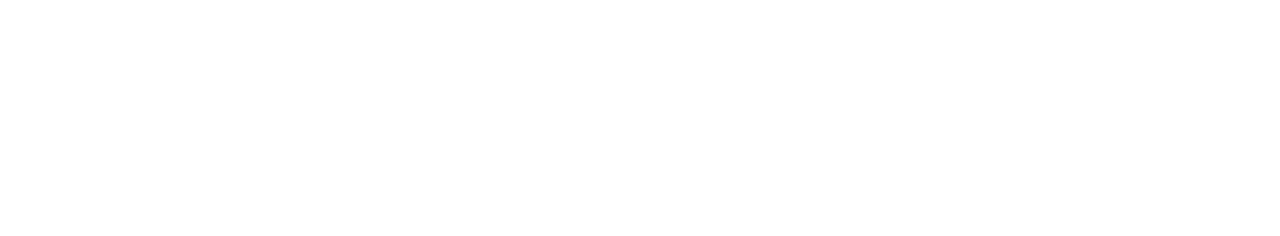
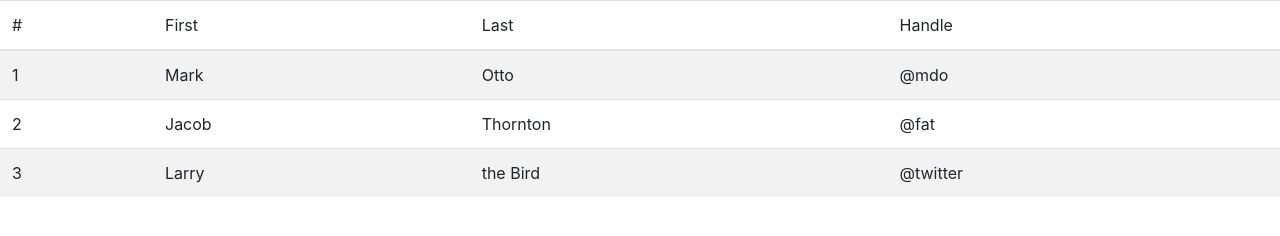
Before and after one commit to Mutahir-Chaudhry/timesheet, a plain HTML site: page index.html in a window 1280 px wide. Drawn offline with nearby package versions, Linux system fonts and the light colour scheme.

Commit message:
theme upload

```diff
--- a/index.html
+++ b/index.html
@@ -24,5 +24,36 @@
     </head>
     <body>
 
+            <table class="table table-striped">
+                    <thead>
+                      <tr>
+                        <th scope="col">#</th>
+                        <th scope="col">First</th>
+                        <th scope="col">Last</th>
+                        <th scope="col">Handle</th>
+                      </tr>
+                    </thead>
+                    <tbody>
+                      <tr>
+                        <th scope="row">1</th>
+                        <td>Mark</td>
+                        <td>Otto</td>
+                        <td>@mdo</td>
+                      </tr>
+                      <tr>
+                        <th scope="row">2</th>
+                        <td>Jacob</td>
+                        <td>Thornton</td>
+                        <td>@fat</td>
+                      </tr>
+                      <tr>
+                        <th scope="row">3</th>
+                        <td>Larry</td>
+                        <td>the Bird</td>
+                        <td>@twitter</td>
+                      </tr>
+                    </tbody>
+                  </table>
+
     </body>
 </html>
```
